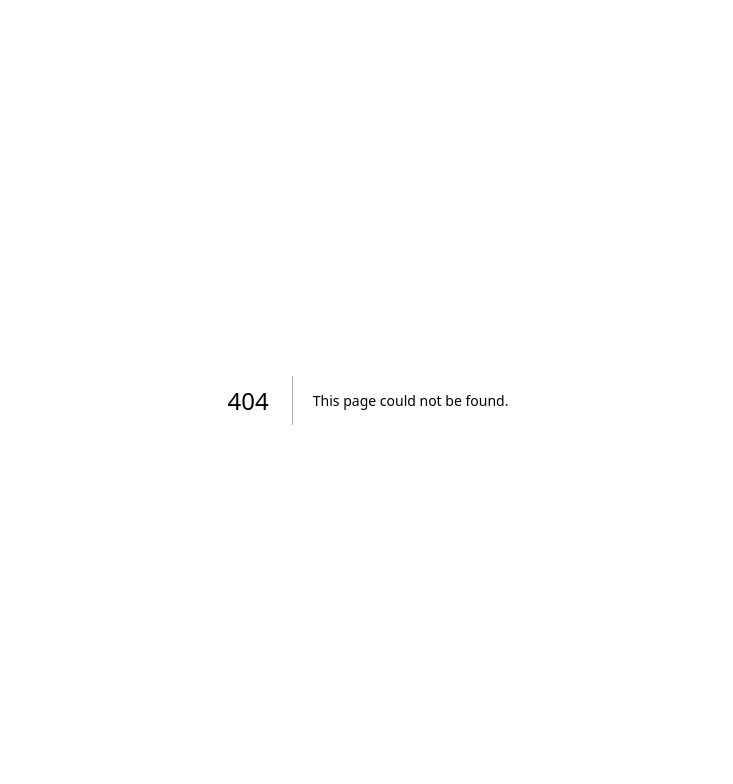
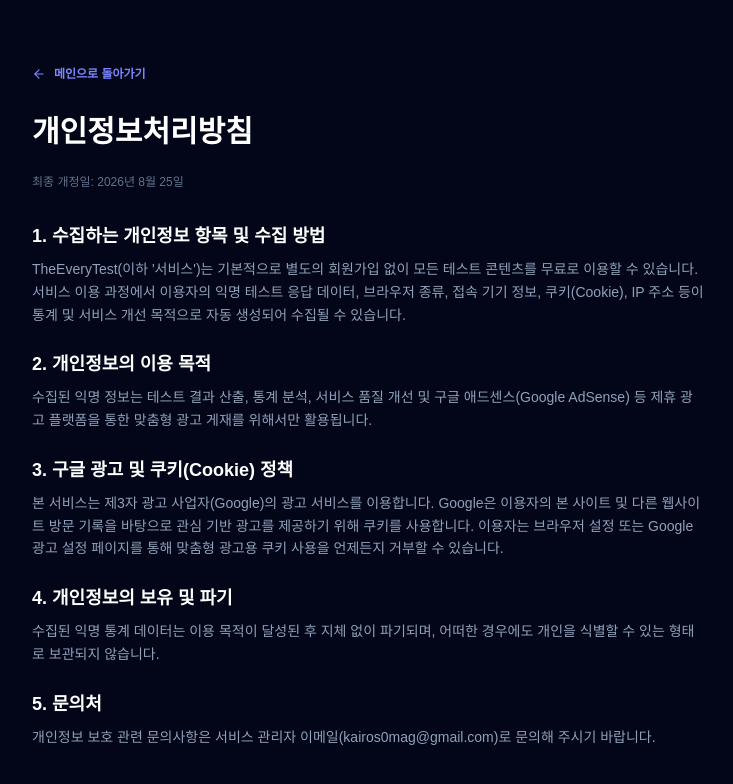
Before and after one commit to kairos0mag/theeverytest, a Next.js app: page /privacy in a window 1280 px wide. Before the commit this address had no page. Shown: the top 784 px of the page, without its empty margins (272-1005 px from the left). Built offline with nearby package versions, Linux system fonts and the light colour scheme.

Commit message:
feat: add legal pages for Google AdSense compliance

```diff
--- /dev/null
+++ b/app/(legal)/privacy/page.tsx
@@ -0,0 +1,56 @@
+import Link from 'next/link';
+import { ArrowLeft } from 'lucide-react';
+
+export default function PrivacyPage() {
+  return (
+    <main className="min-h-screen bg-slate-950 text-slate-300 py-16 px-4 selection:bg-indigo-500 selection:text-white">
+      <div className="max-w-2xl mx-auto">
+        <Link href="/" className="inline-flex items-center gap-2 text-xs font-semibold text-indigo-400 hover:text-indigo-300 mb-8 transition">
+          <ArrowLeft size={14} /> 메인으로 돌아가기
+        </Link>
+
+        <h1 className="text-3xl font-black text-white mb-6">개인정보처리방침</h1>
+        <p className="text-xs text-slate-500 mb-8">최종 개정일: 2026년 8월 25일</p>
+
+        <div className="space-y-6 text-sm leading-relaxed text-slate-300">
+          <section>
+            <h2 className="text-lg font-bold text-white mb-2">1. 수집하는 개인정보 항목 및 수집 방법</h2>
+            <p className="text-slate-400">
+              TheEveryTest(이하 &apos;서비스&apos;)는 기본적으로 별도의 회원가입 없이 모든 테스트 콘텐츠를 무료로 이용할 수 있습니다.
+              서비스 이용 과정에서 이용자의 익명 테스트 응답 데이터, 브라우저 종류, 접속 기기 정보, 쿠키(Cookie), IP 주소 등이 통계 및 서비스 개선 목적으로 자동 생성되어 수집될 수 있습니다.
+            </p>
+          </section>
+
+          <section>
+            <h2 className="text-lg font-bold text-white mb-2">2. 개인정보의 이용 목적</h2>
+            <p className="text-slate-400">
+              수집된 익명 정보는 테스트 결과 산출, 통계 분석, 서비스 품질 개선 및 구글 애드센스(Google AdSense) 등 제휴 광고 플랫폼을 통한 맞춤형 광고 게재를 위해서만 활용됩니다.
+            </p>
+          </section>
+
+          <section>
+            <h2 className="text-lg font-bold text-white mb-2">3. 구글 광고 및 쿠키(Cookie) 정책</h2>
+            <p className="text-slate-400">
+              본 서비스는 제3자 광고 사업자(Google)의 광고 서비스를 이용합니다. Google은 이용자의 본 사이트 및 다른 웹사이트 방문 기록을 바탕으로 관심 기반 광고를 제공하기 위해 쿠키를 사용합니다.
+              이용자는 브라우저 설정 또는 Google 광고 설정 페이지를 통해 맞춤형 광고용 쿠키 사용을 언제든지 거부할 수 있습니다.
+            </p>
+          </section>
+
+          <section>
+            <h2 className="text-lg font-bold text-white mb-2">4. 개인정보의 보유 및 파기</h2>
+            <p className="text-slate-400">
+              수집된 익명 통계 데이터는 이용 목적이 달성된 후 지체 없이 파기되며, 어떠한 경우에도 개인을 식별할 수 있는 형태로 보관되지 않습니다.
+            </p>
+          </section>
+
+          <section>
+            <h2 className="text-lg font-bold text-white mb-2">5. 문의처</h2>
+            <p className="text-slate-400">
+              개인정보 보호 관련 문의사항은 서비스 관리자 이메일(kairos0mag@gmail.com)로 문의해 주시기 바랍니다.
+            </p>
+          </section>
+        </div>
+      </div>
+    </main>
+  );
+}
--- /dev/null
+++ b/app/(legal)/terms/page.tsx
@@ -0,0 +1,49 @@
+import Link from 'next/link';
+import { ArrowLeft } from 'lucide-react';
+
+export default function TermsPage() {
+  return (
+    <main className="min-h-screen bg-slate-950 text-slate-300 py-16 px-4 selection:bg-indigo-500 selection:text-white">
+      <div className="max-w-2xl mx-auto">
+        <Link href="/" className="inline-flex items-center gap-2 text-xs font-semibold text-indigo-400 hover:text-indigo-300 mb-8 transition">
+          <ArrowLeft size={14} /> 메인으로 돌아가기
+        </Link>
+
+        <h1 className="text-3xl font-black text-white mb-6">서비스 이용약관</h1>
+        <p className="text-xs text-slate-500 mb-8">최종 개정일: 2026년 8월 25일</p>
+
+        <div className="space-y-6 text-sm leading-relaxed text-slate-300">
+          <section>
+            <h2 className="text-lg font-bold text-white mb-2">제1조 (목적)</h2>
+            <p className="text-slate-400">
+              본 약관은 TheEveryTest(이하 &apos;서비스&apos;)가 제공하는 모든 AI 심리·성향 테스트 및 부가 서비스의 이용 조건과 절차에 관한 기본적인 사항을 규정함을 목적으로 합니다.
+            </p>
+          </section>
+
+          <section>
+            <h2 className="text-lg font-bold text-white mb-2">제2조 (면책 조항 및 결과의 성격)</h2>
+            <p className="text-slate-400">
+              본 서비스에서 제공하는 모든 테스트 결과와 분석 내용은 오락 및 자가 참고 목적으로 제공됩니다.
+              전문적인 의학적 진단, 심리 치료, 법률적 또는 커리어 결정의 절대적 근거로 활용될 수 없으며, 결과의 활용으로 발생하는 일체의 판단에 대한 책임은 이용자 본인에게 있습니다.
+            </p>
+          </section>
+
+          <section>
+            <h2 className="text-lg font-bold text-white mb-2">제3조 (저작권 및 지식재산권)</h2>
+            <p className="text-slate-400">
+              서비스가 자체 제작한 문항, UI 디자인, 텍스트 알고리즘 및 콘텐츠의 저작권은 TheEveryTest에 있습니다.
+              이용자는 결과 카드를 개인 SNS에 공유할 수 있으나, 서비스의 데이터나 소스코드를 무단 복제, 크롤링, 상업적으로 재배포할 수 없습니다.
+            </p>
+          </section>
+
+          <section>
+            <h2 className="text-lg font-bold text-white mb-2">제4조 (약관의 개정)</h2>
+            <p className="text-slate-400">
+              서비스는 관련 법령을 위배하지 않는 범위 내에서 본 약관을 개정할 수 있으며, 개정 시 본 페이지를 통해 공지합니다.
+            </p>
+          </section>
+        </div>
+      </div>
+    </main>
+  );
+}
```
